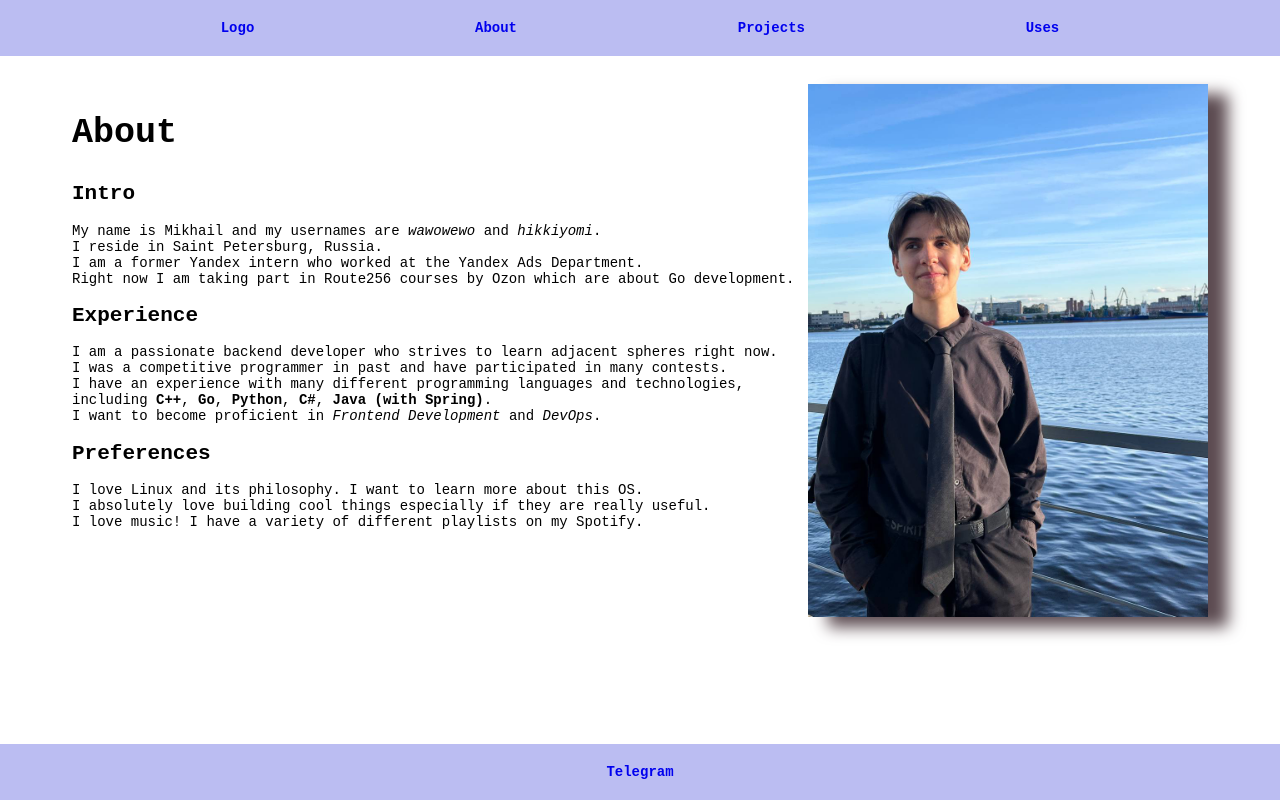
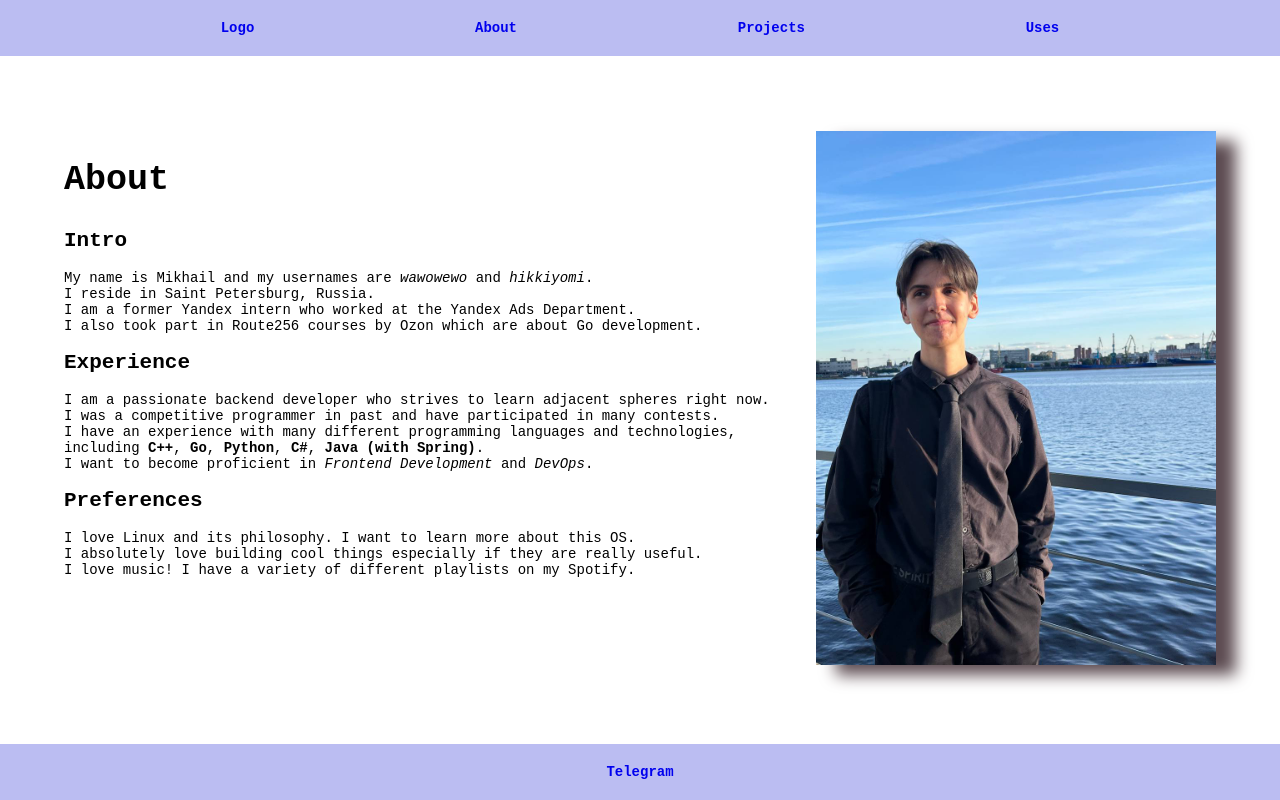
Before and after one commit to hikkiyomi/frontend-is-y26, a plain HTML site: page about.html in a window 1280 px wide. Drawn offline with Linux system fonts and the light colour scheme.

Commit message:
[lab-3] refactor: betterize content

```diff
--- a/about.html
+++ b/about.html
@@ -48,8 +48,8 @@
             <br />
             I am a former Yandex intern who worked at the Yandex Ads Department.
             <br />
-            Right now I am taking part in Route256 courses by Ozon which are
-            about Go development.
+            I also took part in Route256 courses by Ozon which are about Go
+            development.
           </p>
 
           <h2 class="main__about-title">Experience</h2>
--- a/css/common.css
+++ b/css/common.css
@@ -3,49 +3,65 @@ a {
   text-decoration: none;
 }
 
-.header {
-  display: flex;
-  background-color: #bbbdf2;
-  font-weight: bold;
+html,
+body {
+  height: 100%;
+  width: 100%;
 
-  position: absolute;
-  top: 0;
-  left: 0;
-  right: 0;
-}
-
-.header__navigation {
-  display: flex;
-  flex: 1;
-  align-items: center;
-  justify-content: space-evenly;
-
-  margin: 20px 0px;
-}
-
-.footer {
-  display: flex;
-  background-color: #bbbdf2;
-  font-weight: bold;
-
-  position: absolute;
-  bottom: 0;
-  left: 0;
-  right: 0;
-}
-
-.footer__navigation {
-  display: flex;
-  flex: 1;
-  align-items: center;
-  justify-content: space-evenly;
-
-  margin: 20px 0px;
+  margin: 0;
 }
 
 html {
   font-family: "Courier New", Courier, monospace;
   font-size: 14px;
   line-height: normal;
-  margin: 5%;
+
+  overflow: hidden;
 }
+
+body {
+  display: flex;
+  flex: 1;
+  flex-direction: column;
+
+  overflow-y: auto;
+}
+
+.header {
+  background-color: #bbbdf2;
+  font-weight: bold;
+
+  box-sizing: border-box;
+  padding: 20px 0px;
+}
+
+.header__navigation {
+  display: flex;
+  align-items: center;
+  justify-content: space-evenly;
+}
+
+.main {
+  display: flex;
+  flex: 1;
+  flex-direction: column;
+
+  justify-content: center;
+
+  margin: 0 5%;
+}
+
+.footer {
+  background-color: #bbbdf2;
+  font-weight: bold;
+
+  padding: 20px 0px;
+
+  width: 100%;
+}
+
+.footer__navigation {
+  display: flex;
+  align-items: center;
+  justify-content: space-evenly;
+}
```
